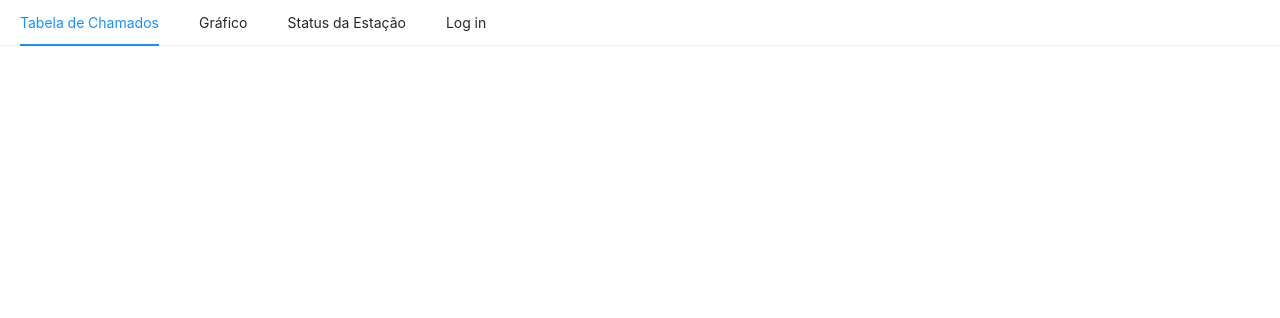
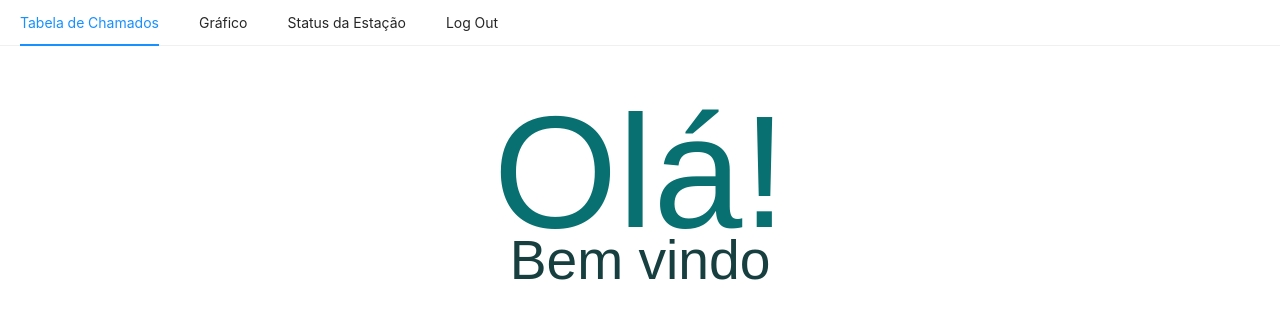
Before and after one commit to JoaoCampos767/neo-estech, a React (Create React App) app: page /home in a window 1280 px wide. Shown: the top 318 px of the page. Built offline with nearby package versions, Linux system fonts and the light colour scheme.

Commit message:
Ajuste no login

```diff
--- a/package.json
+++ b/package.json
@@ -8,6 +8,7 @@
     "@testing-library/react": "^13.4.0",
     "@testing-library/user-event": "^13.5.0",
     "antd": "^4.23.1",
+    "await": "^0.2.6",
     "axios": "^0.27.2",
     "lodash": "^4.17.21",
     "react": "^18.2.0",
--- a/src/pages/Card/index.js
+++ b/src/pages/Card/index.js
@@ -21,7 +21,6 @@ export default function Cardd() {
     axios
       .request(config)
       .then(function (response) {
-        console.log(response.data.status_internet);
         setQrcode(response.data.status_internet);
       })
       .catch(function (error) {
--- a/src/pages/Chart/index.js
+++ b/src/pages/Chart/index.js
@@ -31,30 +31,6 @@ const data = [
     uv: 2000,
     pv: 9800,
     amt: 2290,
-  },
-  {
-    name: "Page D",
-    uv: 2780,
-    pv: 3908,
-    amt: 2000,
-  },
-  {
-    name: "Page E",
-    uv: 1890,
-    pv: 4800,
-    amt: 2181,
-  },
-  {
-    name: "Page F",
-    uv: 2390,
-    pv: 3800,
-    amt: 2500,
-  },
-  {
-    name: "Page G",
-    uv: 3490,
-    pv: 4300,
-    amt: 2100,
   },
 ];
 
--- a/src/pages/Home/index.js
+++ b/src/pages/Home/index.js
@@ -1,7 +1,6 @@
 import { Menu } from "antd";
 import React, { useState } from "react";
 import { Link } from "react-router-dom";
-import Table from "../Table";
 import "./styles.css";
 
 const items = [
@@ -35,7 +34,7 @@ const items = [
   {
     label: (
       <a target="_blank" rel="noopener noreferrer">
-        Log in
+        Log Out
         <Link to={{ pathname: "/" }} />
       </a>
     ),
@@ -52,12 +51,22 @@ const App = () => {
   };
 
   return (
+    <>
       <Menu
         onClick={onClick}
         selectedKeys={[current]}
         mode="horizontal"
         items={items}
       />
+      <div>
+        <div className="home-title">
+          <h1 className="h1-title">Olá!</h1>
+        </div>
+        <div className="home-sub-title">
+          <h2 className="h2-title">Bem vindo</h2>
+        </div>
+      </div>
+    </>
   );
 };
 
--- a/src/pages/Home/styles.css
+++ b/src/pages/Home/styles.css
@@ -1 +1,33 @@
-@import '~antd/dist/antd.css';
+@import "~antd/dist/antd.css";
+
+.home-title {
+  width: 100%;
+  display: flex;
+  justify-content: center;
+  align-items: center;
+
+  font-size: 5rem;
+  font-weight: 700;
+  font-family: Arial, Helvetica, sans-serif;
+
+}
+
+.h1-title{
+    color: rgb(8, 112, 112);
+}
+
+.h2-title{
+    color: rgb(23, 63, 63);
+}
+
+.home-sub-title {
+  width: 100%;
+  display: flex;
+  justify-content: center;
+  align-items: center;
+  margin-top: -10rem;
+
+  font-size: 2.3rem;
+  font-weight: 700;
+  font-family: Arial, Helvetica, sans-serif;
+}
--- a/src/pages/Login/index.js
+++ b/src/pages/Login/index.js
@@ -1,18 +1,18 @@
-import React from "react";
+import * as React from "react";
 import "antd/dist/antd.css";
-import "../Login/styles.css";
+import "./styles.css";
 import { Form, Input, Button, Alert } from "antd";
 import { UserOutlined, LockOutlined } from "@ant-design/icons";
-import { Link } from "react-router-dom";
+import { useNavigate } from "react-router-dom";
 
-const NormalLoginForm = () => {
+export default function NormalLoginForm() {
+  const navigate = useNavigate();
+
   const onFinish = (values) => {
     console.log("Received values of form: ", values);
 
     if (values.username === "testedev" && values.password === "12345678") {
-      <Link to={{ pathname: "/home" }} />;
-    } else {
-      console.log("Login is false");
+      navigate("/home");
     }
   };
 
@@ -74,6 +74,6 @@ const NormalLoginForm = () => {
       </div>
     </>
   );
-};
+}
 
-export default NormalLoginForm;
+// export default NormalLoginForm;
--- a/src/pages/Login/styles.css
+++ b/src/pages/Login/styles.css
@@ -34,3 +34,7 @@
   font-weight: 700;
   font-family: Arial, Helvetica, sans-serif;
 }
+
+[data-theme="compact"] .code-box-demo .ant-alert {
+  margin-bottom: 8px;
+}
--- a/src/routes.js
+++ b/src/routes.js
@@ -8,7 +8,7 @@ import Card from "./pages/Card";
 
 export default function Rotas() {
   return (
-    <BrowserRouter>
+  <BrowserRouter>
       <Routes>
         <Route path="/" element={<Login />} />
         <Route path="/home" element={<Home />} />
```
Also changed, not shown: 1 other file (tests, documents, lock files or other folders). Lines whose indentation alone changed are shown as unchanged.
